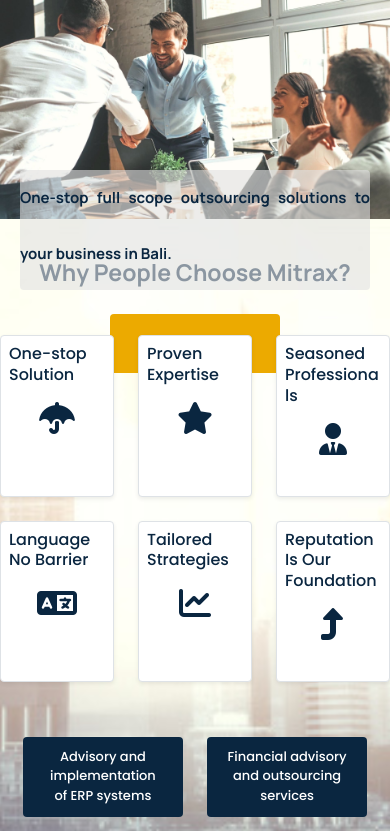
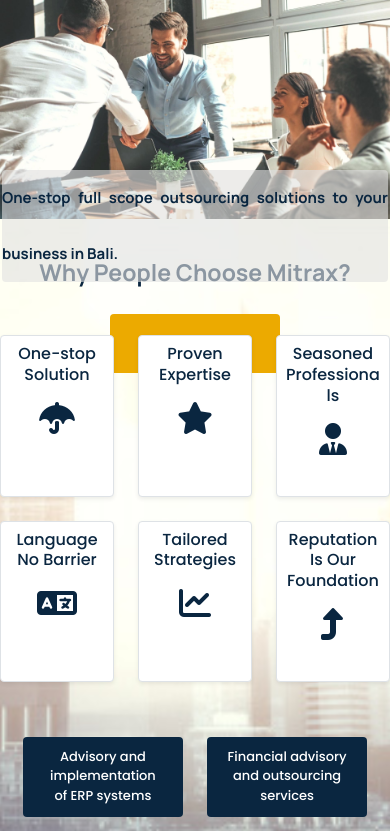
Before and after one commit to AnnaNatali/mitrax, a plain HTML site: page index.html in a window 390 px wide. Shown: the top 831 px of the page. Drawn offline with nearby package versions, Linux system fonts and the light colour scheme.

Commit message:
card-head centered

```diff
--- a/style.css/styles.css
+++ b/style.css/styles.css
@@ -132,6 +132,9 @@ h2 {
   width: 100%;
   height: 100%;
 }
+.card-head-text {
+  text-align: center;
+}
 .card-text {
   font-size: 15px;
   font-weight: lighter;
@@ -210,11 +213,14 @@ footer .social-links a:hover {
     font-size: 15px;
   }
   .center {
-    display: flex;
   }
   .centered {
-    margin-left: 20px;
-    margin-right: 20px;
+    margin-top: 0;
+    margin-left: 2px;
+    margin-right: 2px;
+  }
+  .center .btn {
+    font-size: 10px;
   }
   .hero h2 {
     display: none;
```
